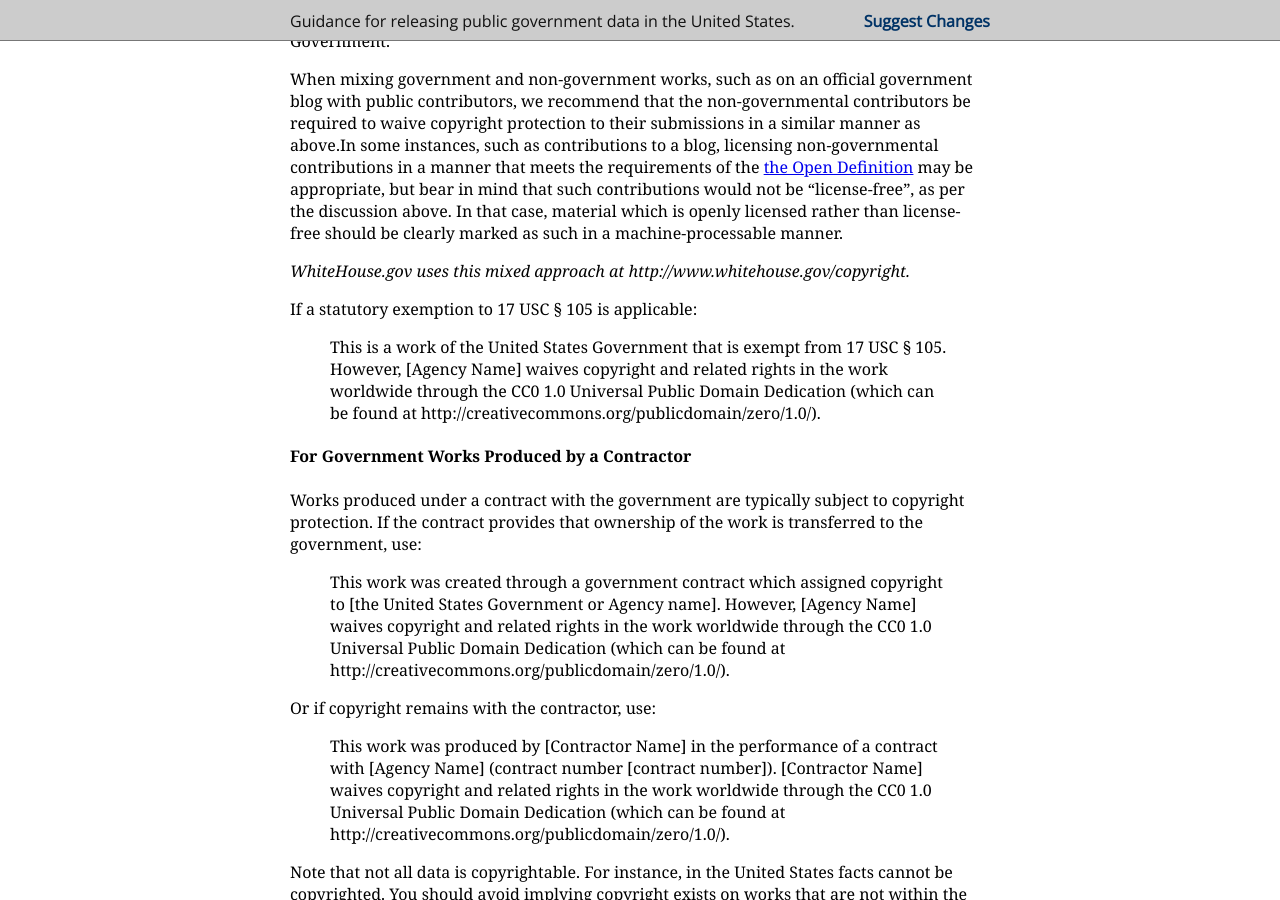
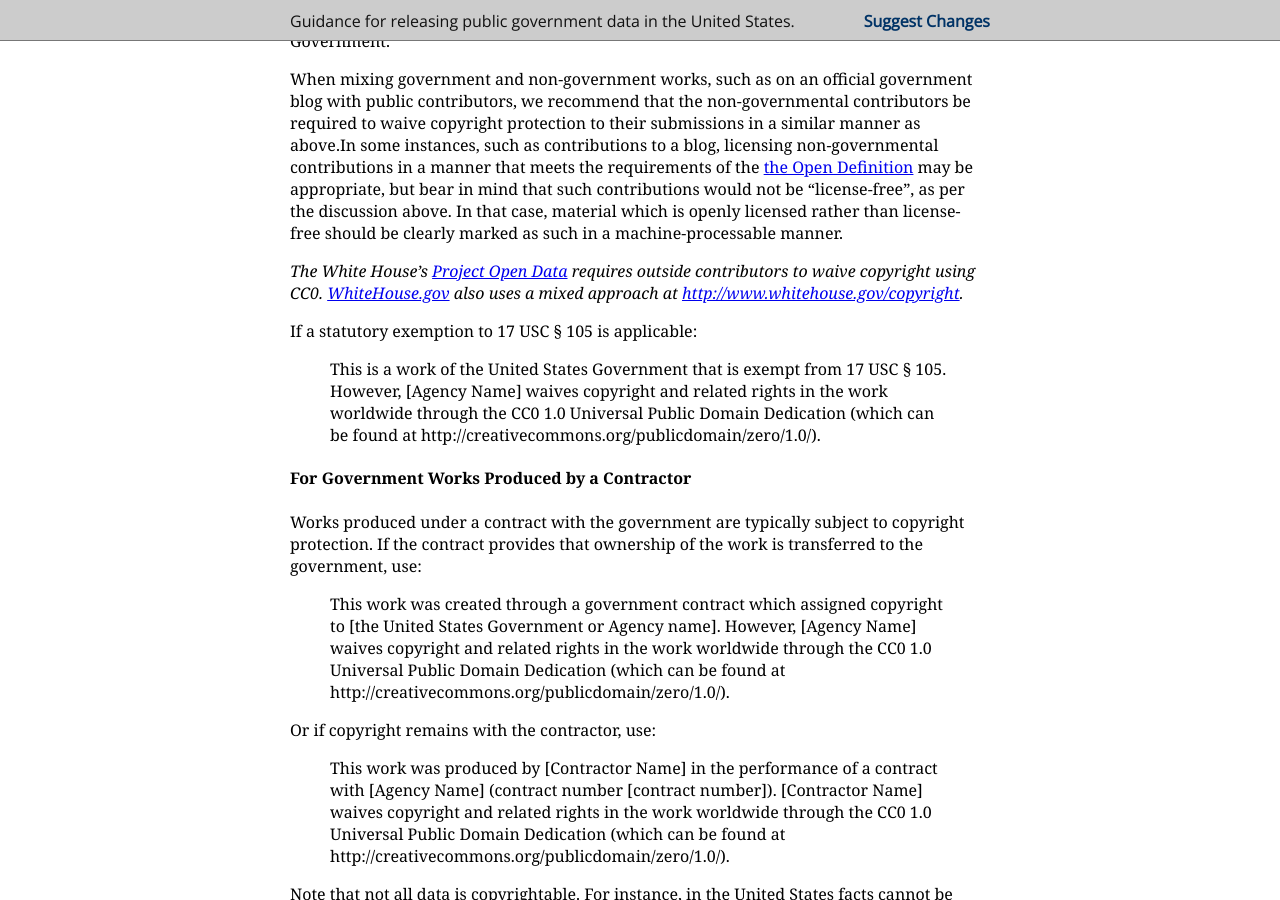
Before and after one commit to unitedstates/licensing, a Jekyll site: the page built from index.md, in a window 1280 px wide and 900 px high, scrolled down 1507 px. Built offline with Jekyll 4.4.1, drawn with Linux system fonts in a browser that asks for light colours; some web fonts are replaced.

Commit message:
mention Project Open Data as a user of CC0 for mixing gov and non-gov work

```diff
--- a/index.md
+++ b/index.md
@@ -38,7 +38,7 @@ It is incumbent on the agency to attempt to determine the intellectual property
 
 When mixing government and non-government works, such as on an official government blog with public contributors, we recommend that the non-governmental contributors be required to waive copyright protection to their submissions in a similar manner as above.In some instances, such as contributions to a blog, licensing non-governmental contributions in a manner that meets the requirements of the [the Open Definition][4] may be appropriate, but bear in mind that such contributions would not be “license-free”, as per the discussion above. In that case, material which is openly licensed rather than license-free should be clearly marked as such in a machine-processable manner.
 
-*WhiteHouse.gov uses this mixed approach at http://www.whitehouse.gov/copyright.*
+*The White House's [Project Open Data](http://project-open-data.github.io/) requires outside contributors to waive copyright using CC0. [WhiteHouse.gov](http://www.whitehouse.gov/) also uses a mixed approach at [http://www.whitehouse.gov/copyright](http://www.whitehouse.gov/copyright).*
 
 If a statutory exemption to 17 USC § 105 is applicable:
 
```
